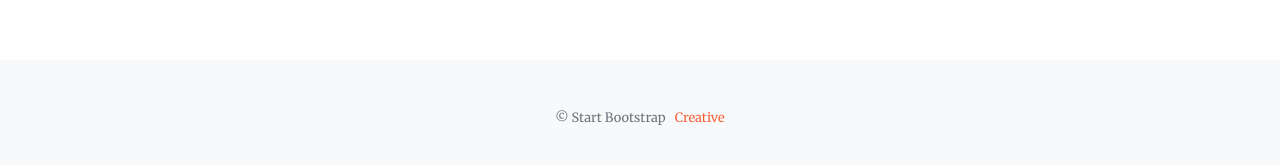
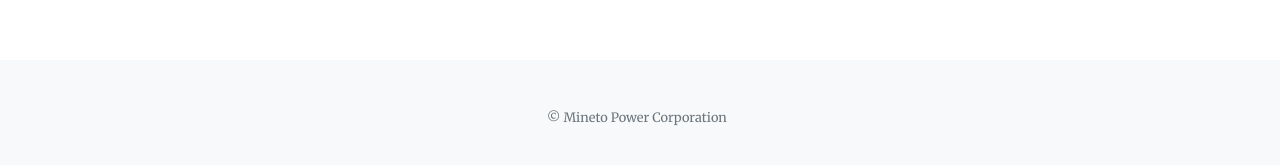
Before and after one commit to MineToPower/minetopower.github.io, a Jekyll site: the page built from privacy_policy.md, in a window 1280 px wide and 900 px high, scrolled down 1918 px. Shown: the part 725-890 px from the top of the window. Built offline with Jekyll 4.4.1, drawn with Linux system fonts in a browser that asks for light colours.

Commit message:
fix copyright

```diff
--- a/_data/footer.yml
+++ b/_data/footer.yml
@@ -1,5 +1,5 @@
-copyright: '&copy; Start Bootstrap'
-links:
-  - text: Creative
-    url: 'https://startbootstrap.com/themes/creative/'
-    new_window: true
+copyright: '&copy; Mineto Power Corporation'
+#links:
+#  - text: Creative
+#    url: 'https://startbootstrap.com/themes/creative/'
+#    new_window: true
```
Also changed, not shown: privacy_policy.md (renamed from links.md).
